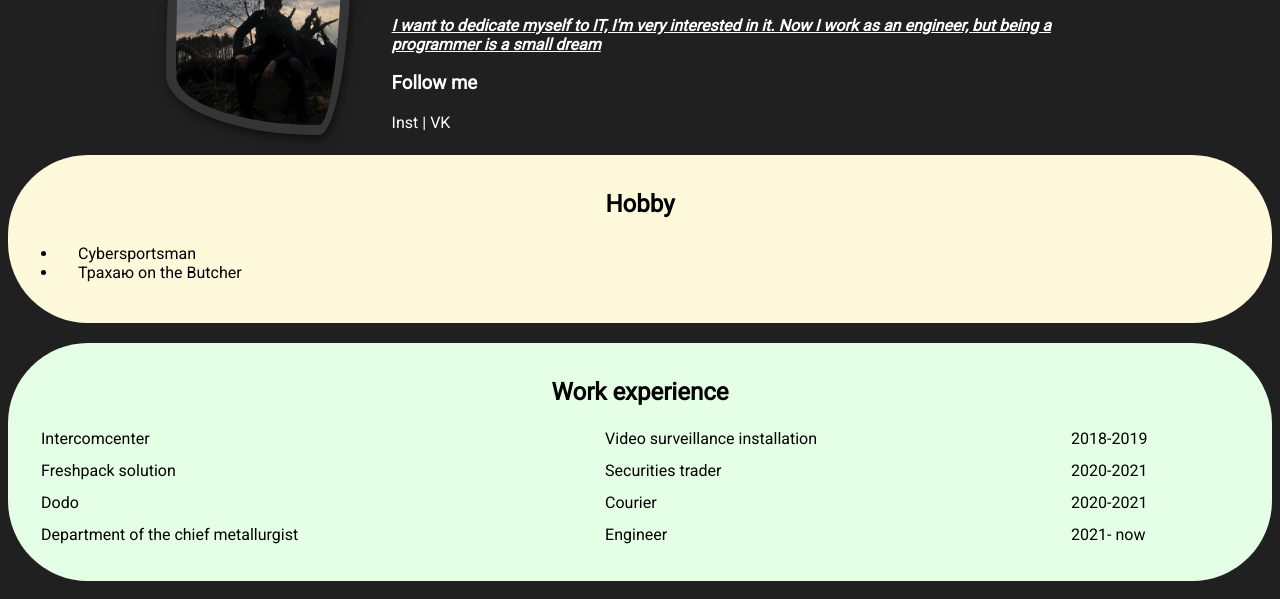
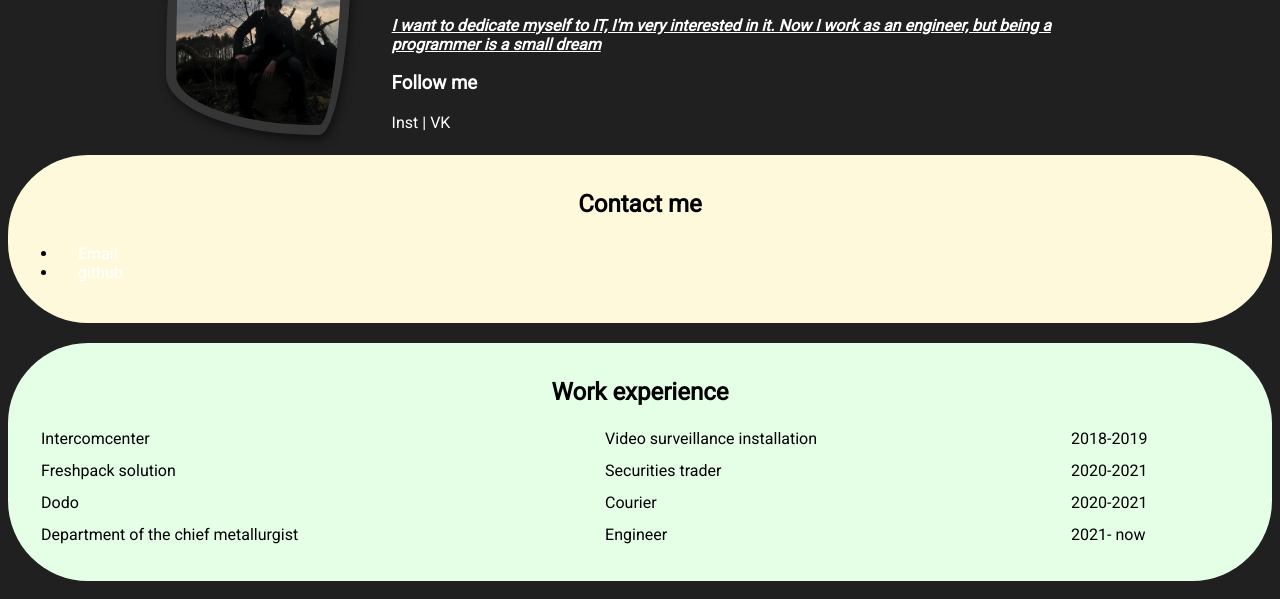
Before and after one commit to IlyaSmorodin/rsschool-cv, a plain HTML site: page index.html in a window 1280 px wide. Shown: the part 195-794 px from the top of the page. Drawn offline with Linux system fonts and the light colour scheme.

Commit message:
fix: edit cv files

```diff
--- a/index.html
+++ b/index.html
@@ -63,10 +63,10 @@
         </div>
     </div>
     <div class="card bg-yellow">
-        <h2 class="name1">Hobby</h2>
+        <h2 class="name1">Contact me</h2>
         <ol class="list">
-            <li>Cybersportsman</li>
-            <li>Трахаю on the Butcher</li>
+            <li><a href="https://stavarsmorodinz@gmail.com" target="_blank">Email</a></li>
+            <li><a href="https://github.com/Ilyasmorodin" target="_blank">github</a></li>
         </ol>
     </div>
     <div class="card bg-green">
```
